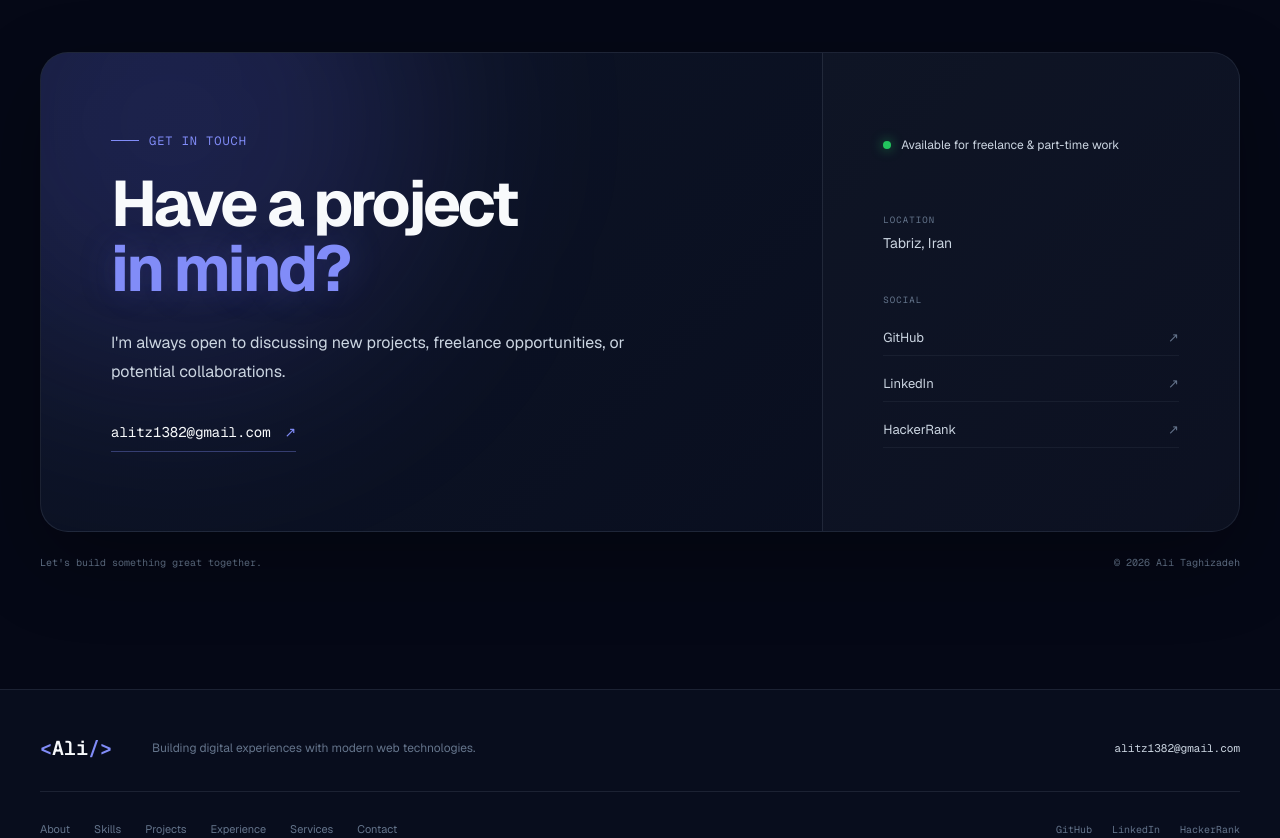
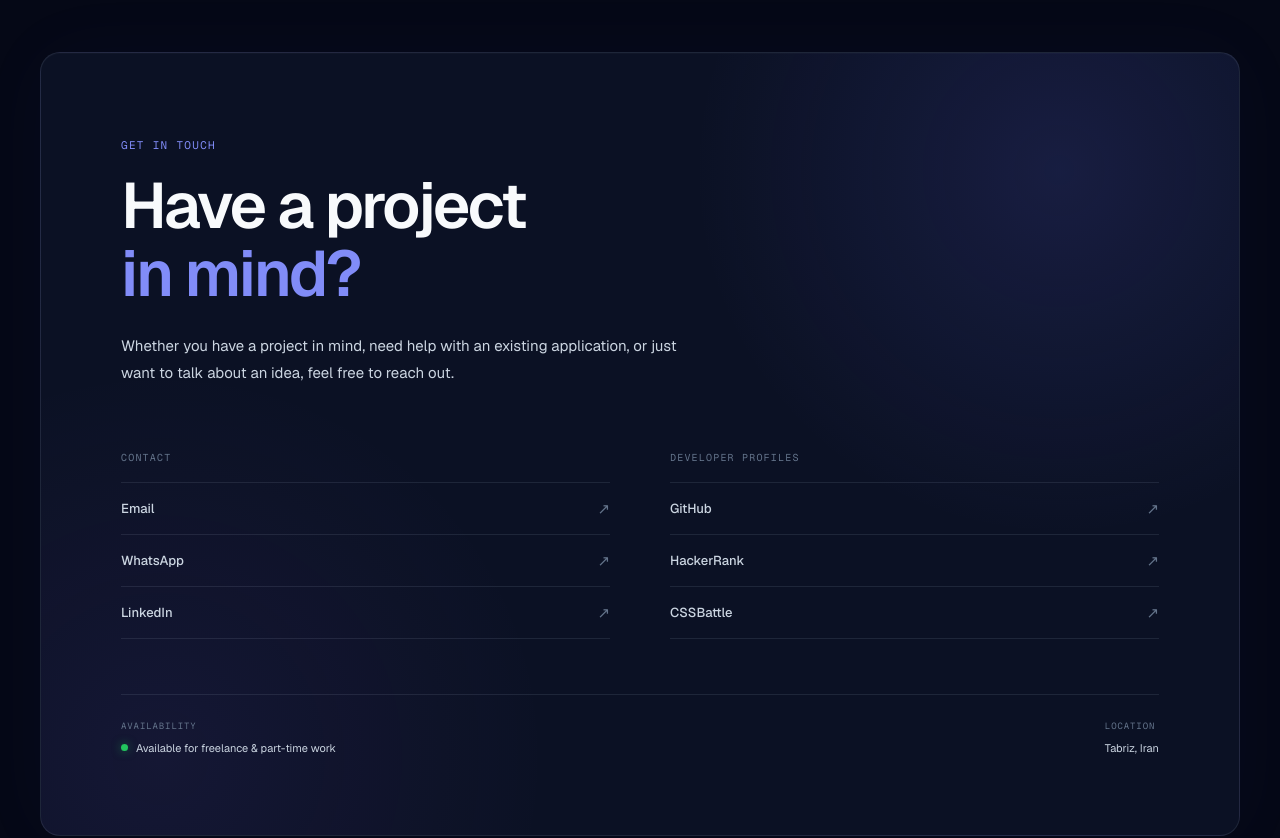
Before and after one commit to ali-tz-2004/ali-portfolio, a Next.js app: page / in a window 1280 px wide. Shown: the part 8400-9238 px from the top of the page. Built offline with nearby package versions, Linux system fonts and the light colour scheme.

Commit message:
refactor: update contact section layout

```diff
--- a/components/home/contact/Contact.module.scss
+++ b/components/home/contact/Contact.module.scss
@@ -1,177 +1,195 @@
+.contact {
+  position: relative;
+}
+
 .wrapper {
   position: relative;
 
-  display: grid;
-  grid-template-columns: minmax(0, 1.5fr) minmax(280px, 0.8fr);
-
-  min-height: 480px;
-
   overflow: hidden;
 
+  padding: 80px;
+
   border: 1px solid var(--border);
-  border-radius: 28px;
+  border-radius: var(--radius-lg);
 
   background:
-    linear-gradient(
-      135deg,
-      rgba(15, 23, 42, 0.9),
-      rgba(8, 13, 29, 0.96)
-    );
+    radial-gradient(
+      circle at 85% 15%,
+      rgba(99, 102, 241, 0.14),
+      transparent 30%
+    ),
+    radial-gradient(
+      circle at 10% 90%,
+      rgba(139, 92, 246, 0.08),
+      transparent 30%
+    ),
+    var(--surface);
 
   box-shadow:
-    0 30px 80px rgba(0, 0, 0, 0.3);
+    0 0 80px rgba(99, 102, 241, 0.04),
+    inset 0 1px 0 rgba(255, 255, 255, 0.02);
 }
 
-.glow {
-  position: absolute;
-  top: -180px;
-  left: -120px;
+.header {
+  max-width: 650px;
 
-  width: 500px;
-  height: 500px;
+  .eyebrow {
+    display: inline-block;
 
-  border-radius: 50%;
+    margin-bottom: 20px;
 
-  background: rgba(99, 102, 241, 0.18);
+    color: var(--primary-light);
 
-  filter: blur(100px);
+    font-family: var(--font-geist-mono), monospace;
+    font-size: 11px;
+    letter-spacing: 0.12em;
+    text-transform: uppercase;
+  }
 
-  pointer-events: none;
+  h2 {
+    margin-bottom: 25px;
+
+    color: var(--foreground);
+
+    font-size: clamp(40px, 5vw, 64px);
+    font-weight: 600;
+    line-height: 1.05;
+    letter-spacing: -0.04em;
+
+    span {
+      color: var(--primary-light);
+    }
+  }
+
+  p {
+    max-width: 580px;
+
+    color: var(--text-secondary);
+
+    font-size: 15px;
+    line-height: 1.8;
+  }
 }
 
 .content {
-  position: relative;
-  z-index: 1;
+  display: grid;
+  grid-template-columns: repeat(2, minmax(0, 1fr));
+  gap: 60px;
 
+  margin-top: 65px;
+}
+
+.contactSection {
+  min-width: 0;
+}
+
+.sectionLabel {
+  display: block;
+
+  margin-bottom: 18px;
+
+  color: var(--text-muted);
+
+  font-family: var(--font-geist-mono), monospace;
+  font-size: 10px;
+  letter-spacing: 0.12em;
+  text-transform: uppercase;
+}
+
+.links {
   display: flex;
   flex-direction: column;
-  justify-content: center;
-
-  padding: 70px;
 }
 
-.eyebrow {
-  display: inline-flex;
+.link {
+  display: flex;
   align-items: center;
-  gap: 10px;
+  justify-content: space-between;
 
-  margin-bottom: 22px;
+  padding: 16px 0;
 
-  color: var(--primary-light);
-
-  font-family: var(--font-geist-mono), monospace;
-  font-size: 12px;
-  letter-spacing: 0.08em;
-  text-transform: uppercase;
-
-  &::before {
-    content: "";
-
-    width: 28px;
-    height: 1px;
-
-    background: var(--primary-light);
-  }
-}
-
-.content h2 {
-  margin: 0;
-
-  color: var(--foreground);
-
-  font-size: clamp(42px, 5vw, 68px);
-  font-weight: 700;
-  line-height: 1.02;
-  letter-spacing: -0.05em;
-
-  span {
-    color: var(--primary-light);
-
-    text-shadow:
-      0 0 35px rgba(99, 102, 241, 0.25);
-  }
-}
-
-.content p {
-  max-width: 520px;
-
-  margin-top: 28px;
+  border-bottom: 1px solid var(--border);
 
   color: var(--text-secondary);
 
-  font-size: 16px;
-  line-height: 1.8;
-}
-
-.email {
-  display: inline-flex;
-  align-items: center;
-  gap: 14px;
-
-  width: fit-content;
-
-  margin-top: 36px;
-  padding-bottom: 10px;
-
-  border-bottom: 1px solid rgba(129, 140, 248, 0.35);
-
-  color: var(--foreground);
-
-  font-family: var(--font-geist-mono), monospace;
-  font-size: 14px;
-
   transition:
     color var(--transition-fast),
-    border-color var(--transition-fast);
+    border-color var(--transition-fast),
+    padding var(--transition-fast);
+
+  &:first-child {
+    border-top: 1px solid var(--border);
+  }
 
   &:hover {
-    border-color: var(--primary-light);
+    padding-inline: 8px;
 
-    color: var(--primary-light);
+    border-color: var(--border-hover);
 
-    .emailArrow {
+    color: var(--foreground);
+
+    .arrow {
+      color: var(--primary-light);
       transform: translate(3px, -3px);
     }
   }
 }
 
-.emailArrow {
-  color: var(--primary-light);
-
-  transition: transform var(--transition-fast);
+.linkLabel {
+  font-size: 13px;
+  font-weight: 500;
 }
 
-.side {
-  position: relative;
-  z-index: 1;
+.arrow {
+  color: var(--text-muted);
 
+  font-size: 15px;
+
+  transition:
+    color var(--transition-fast),
+    transform var(--transition-fast);
+}
+
+.meta {
+  display: flex;
+  align-items: flex-end;
+  justify-content: space-between;
+  gap: 40px;
+
+  margin-top: 55px;
+  padding-top: 25px;
+
+  border-top: 1px solid var(--border);
+}
+
+.metaItem {
   display: flex;
   flex-direction: column;
-  justify-content: center;
-
-  padding: 60px;
-
-  border-left: 1px solid var(--border);
-
-  background: rgba(255, 255, 255, 0.015);
+  gap: 9px;
 }
 
-.status {
+.metaLabel {
+  color: var(--text-muted);
+
+  font-family: var(--font-geist-mono), monospace;
+  font-size: 9px;
+  letter-spacing: 0.1em;
+  text-transform: uppercase;
+}
+
+.metaValue {
   display: flex;
   align-items: center;
-  gap: 10px;
-
-  margin-bottom: 60px;
+  gap: 8px;
 
   color: var(--text-secondary);
 
-  font-size: 12px;
-  line-height: 1.5;
+  font-size: 11px;
 }
 
 .statusDot {
-  width: 8px;
-  height: 8px;
+  width: 7px;
+  height: 7px;
 
   flex-shrink: 0;
 
@@ -179,140 +197,51 @@
 
   background: #22c55e;
 
-  box-shadow:
-    0 0 12px rgba(34, 197, 94, 0.7);
+  box-shadow: 0 0 10px rgba(34, 197, 94, 0.5);
 }
 
-.location {
-  display: flex;
-  flex-direction: column;
-  gap: 8px;
+@media (max-width: 800px) {
+  .wrapper {
+    padding: 55px 35px;
+  }
 
-  margin-bottom: 42px;
+  .content {
+    grid-template-columns: 1fr;
+    gap: 40px;
 
-  color: var(--text-secondary);
+    margin-top: 50px;
+  }
 
-  font-size: 14px;
-}
+  .meta {
+    align-items: flex-start;
+    flex-direction: column;
 
-.label {
-  color: var(--text-muted);
-
-  font-family: var(--font-geist-mono), monospace;
-  font-size: 9px;
-  letter-spacing: 0.12em;
-}
-
-.socials {
-  display: flex;
-  flex-direction: column;
-  gap: 14px;
-}
-
-.socialLinks {
-  display: flex;
-  flex-direction: column;
-  gap: 10px;
-
-  a {
-    display: flex;
-    align-items: center;
-    justify-content: space-between;
-
-    padding: 9px 0;
-
-    border-bottom: 1px solid rgba(148, 163, 184, 0.08);
-
-    color: var(--text-secondary);
-
-    font-size: 13px;
-
-    transition:
-      color var(--transition-fast),
-      padding var(--transition-fast);
-
-    span {
-      color: var(--text-muted);
-
-      transition: transform var(--transition-fast);
-    }
-
-    &:hover {
-      padding-inline: 4px;
-
-      color: var(--foreground);
-
-      span {
-        transform: translate(2px, -2px);
-
-        color: var(--primary-light);
-      }
-    }
+    margin-top: 45px;
   }
 }
 
-.footerText {
-  display: flex;
-  align-items: center;
-  justify-content: space-between;
+@media (max-width: 500px) {
+  .wrapper {
+    padding: 45px 25px;
 
-  margin-top: 24px;
-
-  color: var(--text-muted);
-
-  font-family: var(--font-geist-mono), monospace;
-  font-size: 10px;
-}
-
-@media (max-width: 900px) {
-  .wrapper {
-    grid-template-columns: 1fr;
+    border-radius: var(--radius-md);
   }
 
-  .side {
-    padding: 40px 50px;
+  .header {
+    h2 {
+      font-size: 38px;
+    }
 
-    border-top: 1px solid var(--border);
-    border-left: 0;
-  }
-
-  .status {
-    margin-bottom: 35px;
-  }
-
-  .location {
-    margin-bottom: 30px;
-  }
-}
-
-@media (max-width: 600px) {
-  .wrapper {
-    border-radius: 20px;
+    p {
+      font-size: 14px;
+    }
   }
 
   .content {
-    padding: 45px 25px;
+    gap: 35px;
   }
 
-  .content h2 {
-    font-size: 42px;
-  }
-
-  .content p {
-    font-size: 14px;
-  }
-
-  .email {
-    font-size: 12px;
-  }
-
-  .side {
-    padding: 35px 25px;
-  }
-
-  .footerText {
-    flex-direction: column;
-    align-items: flex-start;
-    gap: 8px;
+  .link {
+    padding-block: 14px;
   }
 }
--- a/components/home/contact/Contact.tsx
+++ b/components/home/contact/Contact.tsx
@@ -4,13 +4,11 @@ import styles from "./Contact.module.scss";
 
 export default function Contact() {
   return (
-    <section id="contact" className="section">
+    <section id="contact" className={`section ${styles.contact}`}>
       <div className="container">
         <div className={styles.wrapper}>
-          <div className={styles.glow} />
-
-          <div className={styles.content}>
-            <span className={styles.eyebrow}>Get In Touch</span>
+          <div className={styles.header}>
+            <span className={styles.eyebrow}>Get in touch</span>
 
             <h2>
               Have a project
@@ -19,55 +17,72 @@ export default function Contact() {
             </h2>
 
             <p>
-              I&apos;m always open to discussing new projects, freelance
-              opportunities, or potential collaborations.
+              Whether you have a project in mind, need help with an existing
+              application, or just want to talk about an idea, feel free to
+              reach out.
             </p>
-
-            <a href={`mailto:${contactInfo.email}`} className={styles.email}>
-              <span>{contactInfo.email}</span>
-
-              <span className={styles.emailArrow}>↗</span>
-            </a>
           </div>
 
-          <div className={styles.side}>
-            <div className={styles.status}>
-              <span className={styles.statusDot} />
+          <div className={styles.content}>
+            <div className={styles.contactSection}>
+              <span className={styles.sectionLabel}>Contact</span>
 
-              <span>{contactInfo.availability}</span>
+              <div className={styles.links}>
+                {contactInfo.contactLinks.map((link) => (
+                  <a
+                    key={link.label}
+                    href={link.href}
+                    target={link.label === "Email" ? undefined : "_blank"}
+                    rel={
+                      link.label === "Email" ? undefined : "noopener noreferrer"
+                    }
+                    className={styles.link}
+                  >
+                    <span className={styles.linkLabel}>{link.label}</span>
+
+                    <span className={styles.arrow}>↗</span>
+                  </a>
+                ))}
+              </div>
             </div>
 
-            <div className={styles.location}>
-              <span className={styles.label}>LOCATION</span>
+            <div className={styles.contactSection}>
+              <span className={styles.sectionLabel}>Developer Profiles</span>
 
-              <span>{contactInfo.location}</span>
-            </div>
-
-            <div className={styles.socials}>
-              <span className={styles.label}>SOCIAL</span>
-
-              <div className={styles.socialLinks}>
-                {contactInfo.socialLinks.map((social) => (
+              <div className={styles.links}>
+                {contactInfo.developerProfiles.map((profile) => (
                   <a
-                    key={social.label}
-                    href={social.href}
+                    key={profile.label}
+                    href={profile.href}
                     target="_blank"
                     rel="noopener noreferrer"
+                    className={styles.link}
                   >
-                    {social.label}
+                    <span className={styles.linkLabel}>{profile.label}</span>
 
-                    <span>↗</span>
+                    <span className={styles.arrow}>↗</span>
                   </a>
                 ))}
               </div>
             </div>
           </div>
-        </div>
 
-        <div className={styles.footerText}>
-          <span>Let&apos;s build something great together.</span>
+          <div className={styles.meta}>
+            <div className={styles.metaItem}>
+              <span className={styles.metaLabel}>Availability</span>
 
-          <span>© {new Date().getFullYear()} Ali Taghizadeh</span>
+              <span className={styles.metaValue}>
+                <span className={styles.statusDot} />
+                {contactInfo.availability}
+              </span>
+            </div>
+
+            <div className={styles.metaItem}>
+              <span className={styles.metaLabel}>Location</span>
+
+              <span className={styles.metaValue}>{contactInfo.location}</span>
+            </div>
+          </div>
         </div>
       </div>
     </section>
--- a/data/contact.ts
+++ b/data/contact.ts
@@ -1,20 +1,34 @@
 export const contactInfo = {
-  email: "alitz1382@gmail.com",
   location: "Tabriz, Iran",
   availability: "Available for freelance & part-time work",
 
-  socialLinks: [
+  contactLinks: [
+    {
+      label: "Email",
+      href: "mailto:alitz1382@gmail.com",
+    },
+    {
+      label: "WhatsApp",
+      href: "https://wa.me/989900445606",
+    },
+    {
+      label: "LinkedIn",
+      href: "https://www.linkedin.com/in/ali-taghizadeh-b167361b0/",
+    },
+  ],
+
+  developerProfiles: [
     {
       label: "GitHub",
       href: "https://github.com/ali-tz-2004",
     },
     {
-      label: "LinkedIn",
-      href: "https://www.linkedin.com/in/ali-taghizadeh-b167361b/",
+      label: "HackerRank",
+      href: "https://www.hackerrank.com/profile/alitz1382",
     },
     {
-      label: "HackerRank",
-      href: "https://www.hackerrank.com/profile/alitz138",
+      label: "CSSBattle",
+      href: "https://cssbattle.dev/player/alitz",
     },
   ],
 };
```
